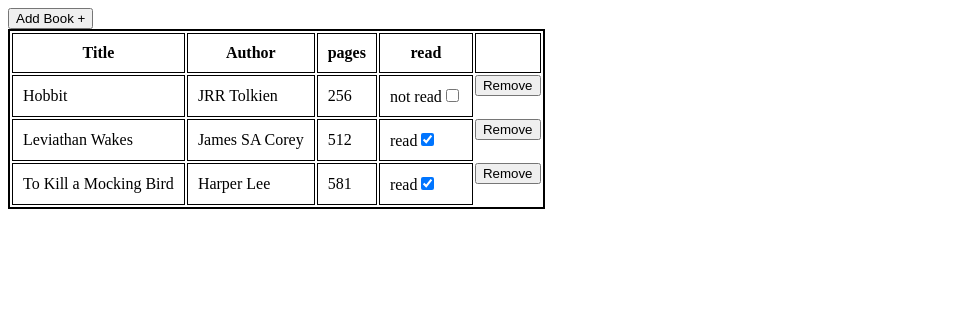
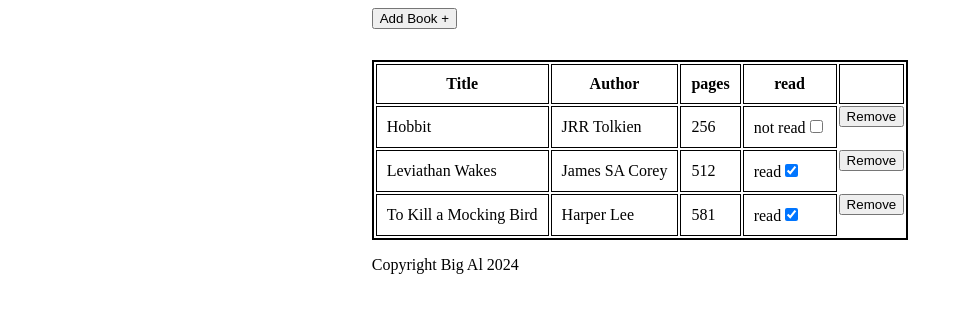
Before and after one commit to FatAnorexic/project-library, a plain HTML site: page index.html in a window 1280 px wide. Shown: the whole page, without its empty margins (0-963 px from the left). Drawn offline with Linux system fonts and the light colour scheme.

Commit message:
Add footer temp message and grid tracks for page outline

```diff
--- a/index.html
+++ b/index.html
@@ -42,6 +42,6 @@
             </thead>
         </table>
     </main>
-    <footer class="footStyle" id="footContent"></footer>
+    <footer class="footStyle" id="footContent">Copyright Big Al 2024</footer>
 </body>
 </html>
--- a/styles.css
+++ b/styles.css
@@ -6,3 +6,11 @@ th,td{
     border: 1px solid black;
     padding:10px
 }
+
+/* Grid Template for whole page structure */
+body {
+    display: grid;
+    grid-template-rows: 1fr 5fr 1fr;
+    justify-content: center;
+    gap: 1rem;
+}
```
